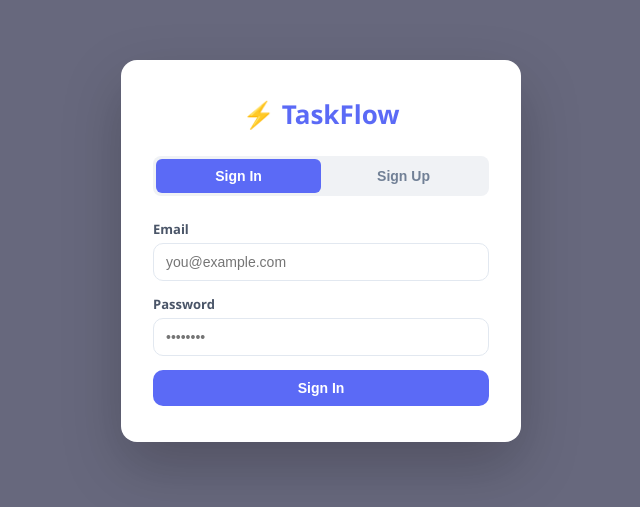
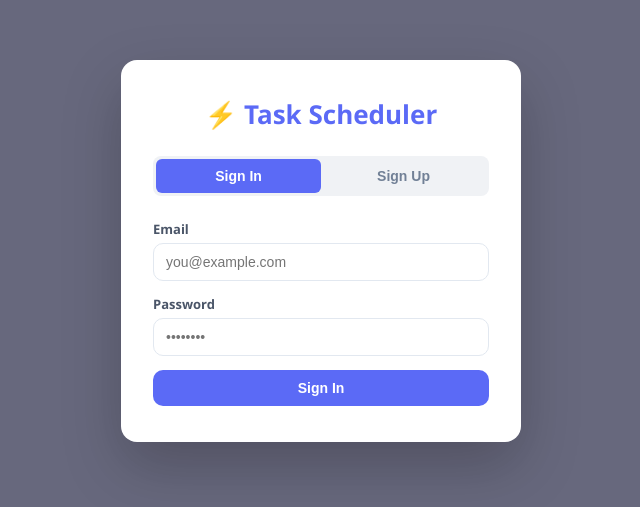
Before and after one commit to sajal37/Task-Scheduler, a plain HTML site: page frontend/index.html in a window 1280 px wide. Shown: the part 149-656 px from the top of the page, without its empty margins (319-959 px from the left). Drawn offline with Linux system fonts and the light colour scheme.

Commit message:
Task Scheduler

```diff
--- a/frontend/index.html
+++ b/frontend/index.html
@@ -3,7 +3,7 @@
   <head>
     <meta charset="UTF-8" />
     <meta name="viewport" content="width=device-width, initial-scale=1.0" />
-    <title>TaskFlow — Project & Task Manager</title>
+    <title>Task Scheduler — Project & Task Manager</title>
     <link rel="stylesheet" href="style.css" />
   </head>
   <body>
@@ -13,7 +13,7 @@
     <!-- ───────────────────────── AUTH MODAL ───────────────────────── -->
     <div id="authModal" class="modal-overlay active">
       <div class="modal-box auth-box">
-        <div class="brand-logo">⚡ TaskFlow</div>
+        <div class="brand-logo">⚡ Task Scheduler</div>
         <div class="auth-tabs">
           <button
             class="auth-tab active"
@@ -105,7 +105,7 @@
     <div id="app" class="app-layout" style="display: none">
       <!-- Sidebar -->
       <aside class="sidebar">
-        <div class="sidebar-brand">⚡ TaskFlow</div>
+        <div class="sidebar-brand">⚡ Task Scheduler</div>
         <nav class="sidebar-nav">
           <a
             class="nav-item active"
```
Also changed, not shown: RAILWAY_DEPLOYMENT.md (+12 -1 lines), README.md, 1 other file.
